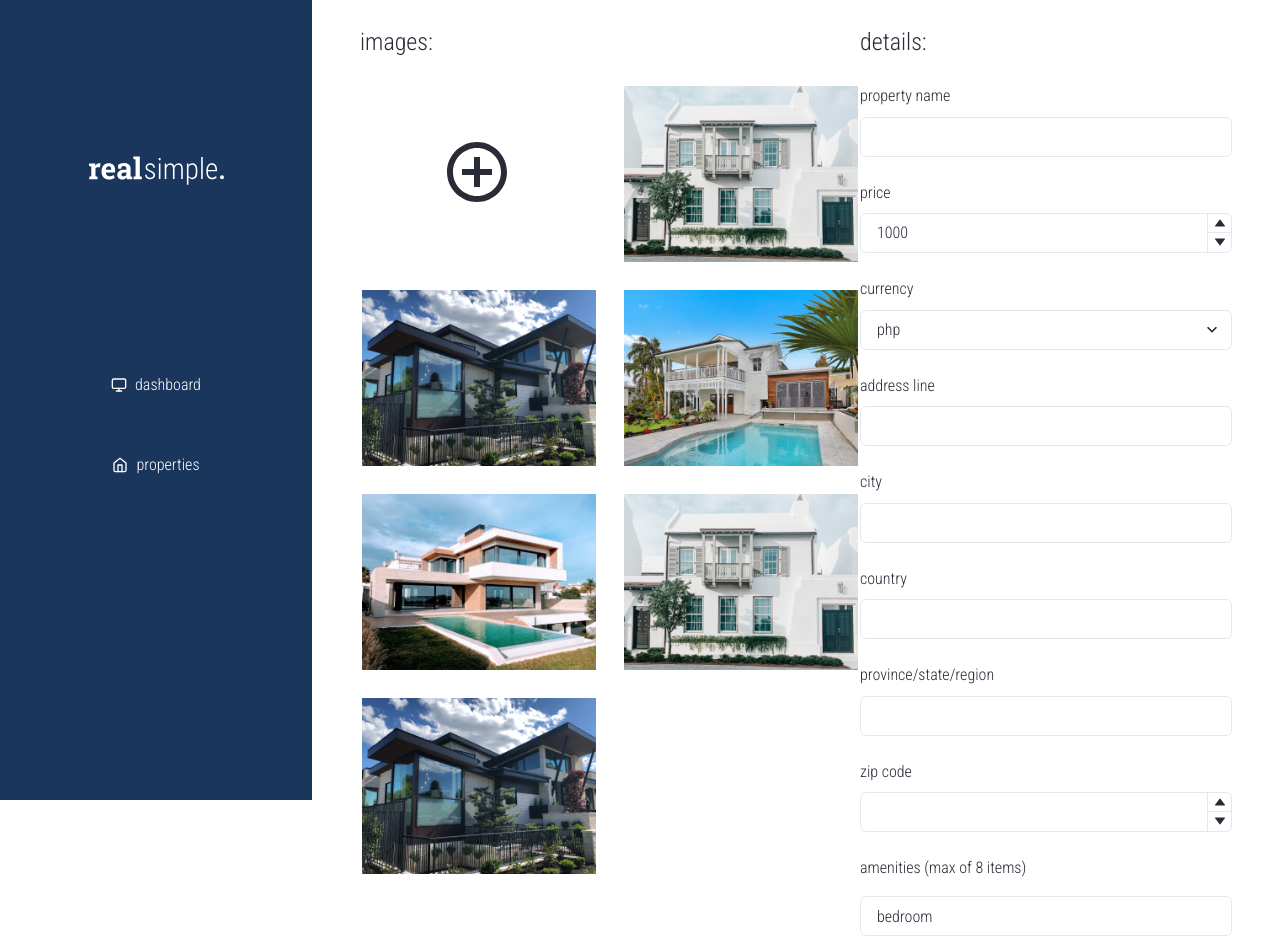
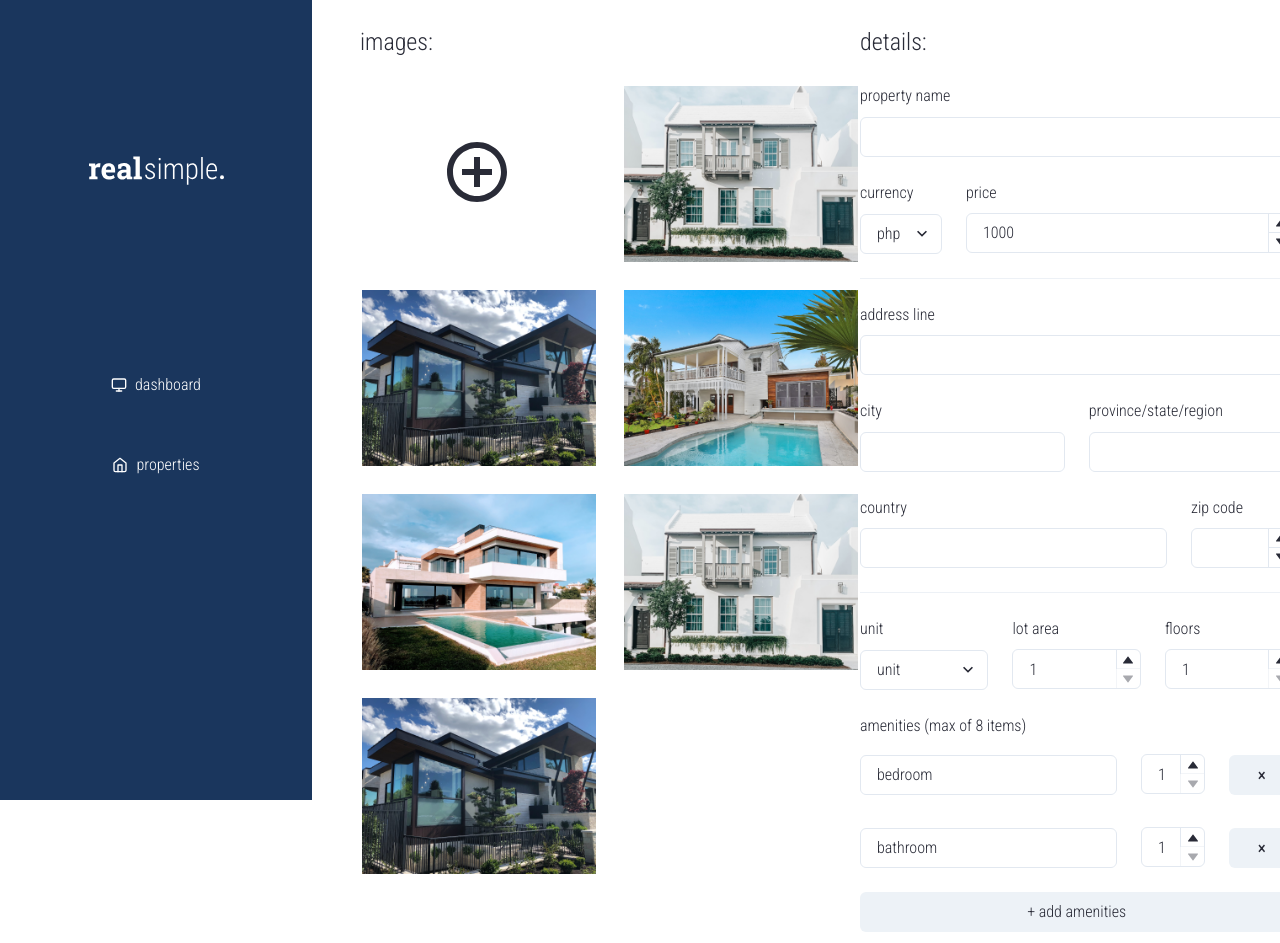
Before and after one commit to JonathanJuayong/real-mate, a Next.js app: page /app/properties/1 in a window 1280 px wide. Shown: the top 943 px of the page. Built offline with nearby package versions, Linux system fonts and the light colour scheme.

Commit message:
completed first draft of form

```diff
--- a/components/propertyPageForm.tsx
+++ b/components/propertyPageForm.tsx
@@ -1,7 +1,28 @@
-import { FormControl, FormLabel, Input, Grid, Text, FormErrorMessage, NumberInput, NumberInputField, NumberInputStepper, NumberDecrementStepper, NumberIncrementStepper, Box, Select, Button } from '@chakra-ui/react';
-import { Formik, Form, Field, ErrorMessage, useField, FieldAttributes, FieldArray } from 'formik';
+import {
+  FormControl,
+  FormLabel,
+  Input,
+  Grid,
+  Text,
+  FormErrorMessage,
+  NumberInput,
+  NumberInputField,
+  NumberInputStepper,
+  NumberDecrementStepper,
+  NumberIncrementStepper,
+  Divider,
+  Select,
+  Button,
+} from '@chakra-ui/react';
+import {
+  Formik,
+  Form,
+  Field,
+  FieldArray
+} from 'formik';
 import { PropertyFormType } from '../components';
 import * as yup from 'yup';
+import { theme } from '../lib/theme';
 
 export const PropertyPageForm: React.FC = () => {
   const initialValues: PropertyFormType = {
@@ -17,8 +38,8 @@ export const PropertyPageForm: React.FC = () => {
     },
     details: {
       size: {
-        area: 0,
-        floors: 0,
+        area: 1,
+        floors: 1,
         unit: ""
       },
       amenities: [
@@ -38,8 +59,8 @@ export const PropertyPageForm: React.FC = () => {
 
   const detailsSchema = yup.object({
     size: yup.object({
-      area: yup.number().required().min(0),
-      floors: yup.number().required().min(0),
+      area: yup.number().required().min(1),
+      floors: yup.number().required().min(1),
       unit: yup.string().required()
     }),
     amenities: yup.array(yup.object({
@@ -136,8 +157,18 @@ export const PropertyPageForm: React.FC = () => {
         {arrayHelpers => (
           <FormControl id={formField}>
             <FormLabel htmlFor={formField}>{label} (max of 8 items)</FormLabel>
+            <Grid
+              gap="1em"
+              alignItems="center"
+            >
               {nestedValueObject.map((value, i) => (
-              <Grid key={`${value} ${i}`}>
+                <Grid
+                  key={`${value} ${i}`}
+                  gridTemplateColumns="4fr 1fr 1fr"
+                  gap="1em"
+
+                  alignContent="flex-start"
+                >
                   <MyTextField
                     formField={`${formField}.${i}.type`}
                   />
@@ -145,9 +176,12 @@ export const PropertyPageForm: React.FC = () => {
                     formField={`${formField}.${i}.qty`}
                   />
                   {nestedValueObject.length > 1 && (
-                  <Button onClick={() => {
+                    <Button
+                      mt="9px"
+                      onClick={() => {
                       arrayHelpers.remove(i);
-                  }}>
+                      }}
+                    >
                       &times;
                     </Button>
                   )}
@@ -155,6 +189,8 @@ export const PropertyPageForm: React.FC = () => {
               ))}
               {nestedValueObject.length < 8 && (
                 <Button
+                  fontWeight="400"
+                  w="100%"
                   onClick={() => {
                     arrayHelpers.push({
                       type: "amenties",
@@ -165,6 +201,7 @@ export const PropertyPageForm: React.FC = () => {
                   + add amenities
                 </Button>
               )}
+            </Grid>
           </FormControl>
         )}
       </FieldArray>
@@ -174,18 +211,21 @@ export const PropertyPageForm: React.FC = () => {
   return (
     <Grid
       gap="1em"
-      pr="2em"
     >
       <Text>details:</Text>
       <Formik
         initialValues={initialValues}
         onSubmit={(values) => {
-          console.log(values);
+          alert(values);
         }}
         validationSchema={validationSchema}
       >
-        {({ values, errors }) => (
+        {({ values, isSubmitting }) => (
           <Form>
+            <Grid
+              className="first part"
+              gap="1em"
+            >
               <Grid
                 gap="1em"
               >
@@ -193,42 +233,97 @@ export const PropertyPageForm: React.FC = () => {
                   formField="name"
                   label="property name"
                 />
-              <MyNumberInput
-                formField="price"
-                label="price"
-              />
+                <Grid
+                  gridTemplateColumns="1fr 4fr"
+                  gap="1em"
+                >
                   <MySelectInput
                     formField="currency"
                     label="currency"
                     valuesArray={["php", "usd", "sgd", "aud", "nzd"]}
                   />
+                  <MyNumberInput
+                    formField="price"
+                    label="price"
+                  />
+                </Grid>
+              </Grid>
+              <Divider/>
+              <Grid
+                className="second part"
+                gap="1em"
+              >
                 <MyTextField
                   formField="address.line"
                   label="address line"
                 />
+                <Grid
+                  gridTemplateColumns="1fr 1fr"
+                  gap="1em"
+                >
                   <MyTextField
                     formField="address.city"
                     label="city"
                   />
                   <MyTextField
+                    formField="address.provinceStateRegion"
+                    label="province/state/region"
+                  />
+                </Grid>
+                <Grid
+                  gridTemplateColumns="3fr 1fr"
+                  gap="1em"
+                >
+                  <MyTextField
                     formField="address.country"
                     label="country"
-              />
-              <MyTextField
-                formField="address.provinceStateRegion"
-                label="province/state/region"
                   />
                   <MyNumberInput
                     formField="address.zipCode"
                     label="zip code"
                     asString
                   />
+                </Grid>
+              </Grid>
+              <Divider />
+              <Grid
+                className="third part"
+                gap="1em"
+              >
+                <Grid
+                  gap="1em"
+                  gridTemplateColumns="1fr 1fr 1fr"
+                >
+                  <MySelectInput
+                    formField="details.size.unit"
+                    label="unit"
+                    valuesArray={["square meter", "square feet"]}
+                  />
+                  <MyNumberInput
+                    formField="details.size.area"
+                    label="lot area"
+                  />
+                  <MyNumberInput
+                    formField="details.size.floors"
+                    label="floors"
+                  />
+                </Grid>
                 <MyAmenitiesFieldArray
                   formField="details.amenities"
                   label="amenities"
                   values={values}
                 />
-              {/* <pre>values: {JSON.stringify(values, null, 2)}</pre> */}
+              </Grid>
+              <Divider />
+              <Button
+                type="submit"
+                isLoading={isSubmitting}
+                bg={theme.colors.blue[900]}
+                color="white"
+              >
+                update details
+              </Button>
+              <pre>values: {JSON.stringify(values, null, 2)}</pre>
               {/* <pre>errors: {JSON.stringify(errors, null, 2)}</pre> */}
             </Grid>
           </Form>
--- a/pages/app/properties/[pid].tsx
+++ b/pages/app/properties/[pid].tsx
@@ -39,6 +39,7 @@ const PropertyPage = () => {
   return (
     <Grid
       gridTemplateColumns="1fr 1fr"
+      pr="2em"
     >
       <ImageGallery imagesArray={dummyData.images} />
       <PropertyPageForm />
```
Lines whose indentation alone changed are shown as unchanged.
